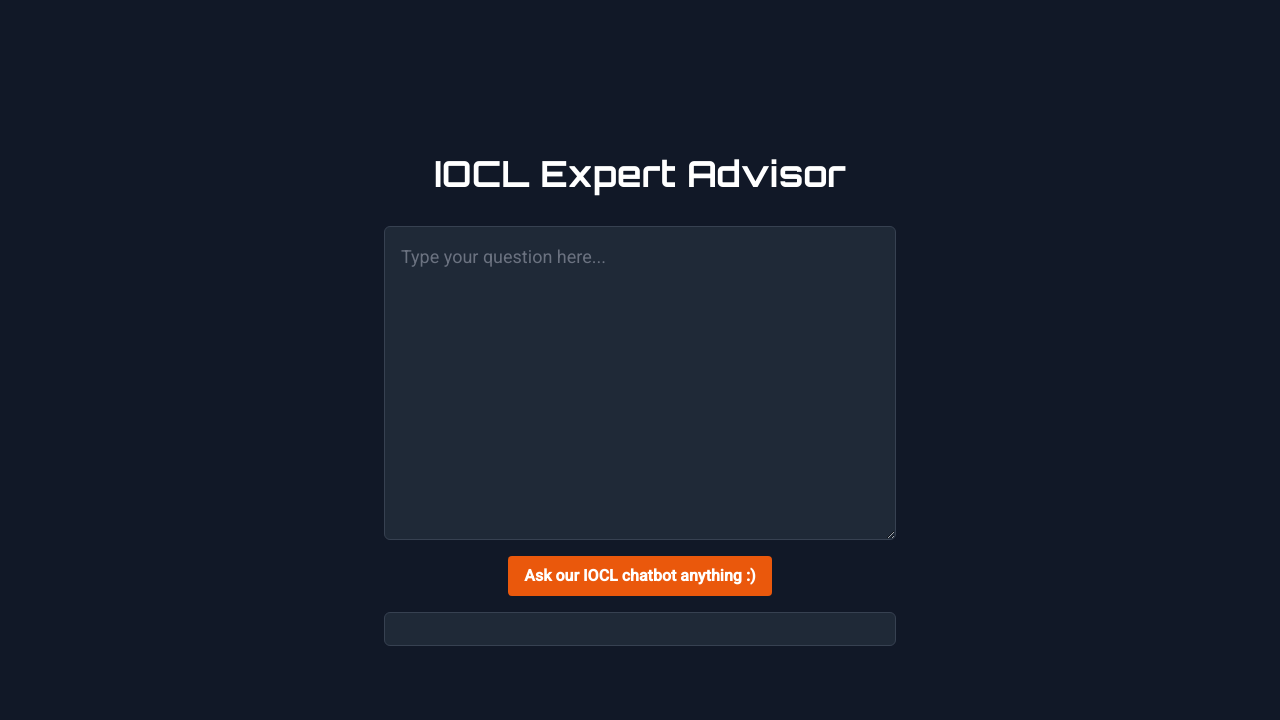
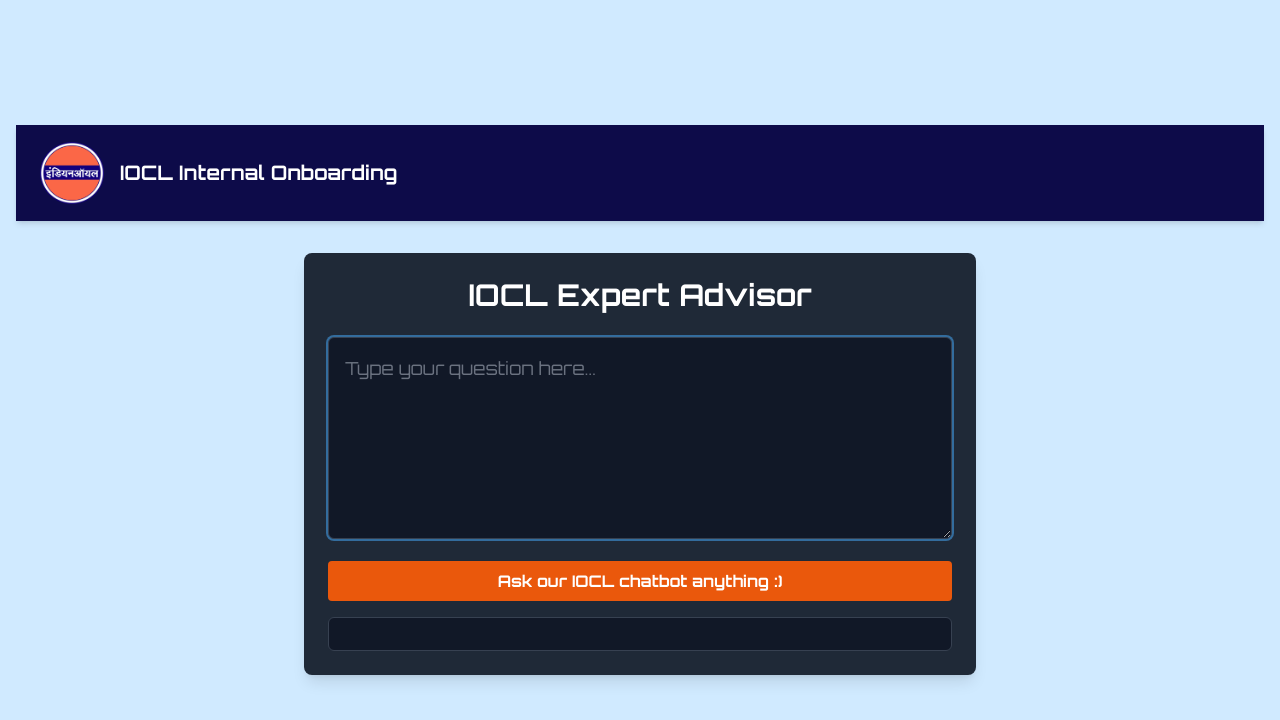
Before and after one commit to RAINAVINAYAK16/Internal-Tool-Onboarding, a React (Vite) app in the folder employee-training-tool/: page /materialsbot in a window 1280 px wide. Shown: the top 720 px of the page. Built offline with nearby package versions, Linux system fonts and the light colour scheme; no server answers.

Commit message:
chore : chatbot ui fixed

```diff
--- /dev/null
+++ b/employee-training-tool/src/components/materialsbot.css
@@ -0,0 +1,153 @@
+@import url('https://fonts.googleapis.com/css2?family=Orbitron:wght@400;700&display=swap');
+
+/* Ensure this CSS is loaded in your project */
+
+body {
+    font-family: 'Orbitron', sans-serif;
+}
+
+.min-h-screen {
+    min-height: 100vh;
+}
+
+.font-orbitron {
+    font-family: 'Orbitron', sans-serif;
+}
+
+.flex {
+    display: flex;
+}
+
+.items-center {
+    align-items: center;
+}
+
+.justify-center {
+    justify-content: center;
+}
+
+.bg-gray-900 {
+    background-color: #1a202c;
+}
+
+.text-white {
+    color: #ffffff;
+}
+
+.font-sans {
+    font-family: sans-serif;
+}
+
+.text-4xl {
+    font-size: 2.25rem;
+}
+
+.font-display {
+    font-family: 'Orbitron', sans-serif;
+}
+
+.font-extrabold {
+    font-weight: 800;
+}
+
+.mb-8 {
+    margin-bottom: 2rem;
+}
+
+.w-full {
+    width: 100%;
+}
+
+.max-w-lg {
+    max-width: 32rem;
+}
+
+.p-4 {
+    padding: 1rem;
+}
+
+.mb-4 {
+    margin-bottom: 1rem;
+}
+
+.border {
+    border-width: 1px;
+}
+
+.border-gray-700 {
+    border-color: #4a5568;
+}
+
+.bg-gray-800 {
+    background-color: #2d3748;
+}
+
+.rounded-md {
+    border-radius: 0.375rem;
+}
+
+.text-lg {
+    font-size: 1.125rem;
+}
+
+.placeholder-gray-500 {
+    color: #a0aec0;
+}
+
+.focus\:outline-none {
+    outline: 0;
+}
+
+.focus\:ring-2 {
+    box-shadow: 0 0 0 2px rgba(66, 153, 225, 0.6);
+}
+
+.focus\:ring-blue-500 {
+    --ring-color: #4299e1;
+}
+
+.focus\:border-transparent {
+    border-color: transparent;
+}
+
+.bg-orange-600 {
+    background-color: #dd6b20;
+}
+
+.hover\:bg-orange-700:hover {
+    background-color: #c05621;
+}
+
+.text-white {
+    color: #ffffff;
+}
+
+.font-bold {
+    font-weight: 700;
+}
+
+.py-2 {
+    padding-top: 0.5rem;
+    padding-bottom: 0.5rem;
+}
+
+.px-4 {
+    padding-left: 1rem;
+    padding-right: 1rem;
+}
+
+.rounded {
+    border-radius: 0.25rem;
+}
+
+.transition-colors {
+    transition-property: color, background-color, border-color, text-decoration-color, fill, stroke;
+}
+
+.duration-300 {
+    transition-duration: 300ms;
+}
+
+.ease-in-out {
+    transition-timing-function: cubic-bezier(0.4, 0, 0.2, 1);
+}
--- a/employee-training-tool/src/components/materialsbot.jsx
+++ b/employee-training-tool/src/components/materialsbot.jsx
@@ -1,9 +1,9 @@
 import axios from "axios";
 import { useState } from "react";
+import IndianOilLogo from '../assets/IndianOilLogo.png';
+import "./materialsbot.css";
 
-
-console.log (import.meta.env.VITE_API_URL);
-
+console.log(import.meta.env.VITE_API_URL);
 
 function MaterialsBot() {
     const [question, setQuestion] = useState("");
@@ -11,6 +11,7 @@ function MaterialsBot() {
 
     async function generateresponse() {
         setAnswer("Thinking...");
+        try {
             const response = await axios({
                 url: import.meta.env.VITE_API_URL,
                 method: "post",
@@ -20,31 +21,110 @@ function MaterialsBot() {
                     ],
                 },
             });
-
             setAnswer(response.data.candidates[0].content.parts[0].text);
+        } catch (error) {
+            setAnswer("Sorry, I couldn't fetch a response. Please try again.");
+        }
     }
 
     return (
-        <div className="flex flex-col items-center justify-center min-h-screen bg-gray-900 text-white font-sans">
-            <h1 className="text-4xl font-display font-extrabold mb-8">IOCL Expert Advisor</h1>
+        <div className="min-h-screen flex flex-col items-center justify-center bg-[#d0eaff] text-white font-orbitron p-4">
+            <header className="bg-[#0D0B49] w-full shadow-md mb-8 py-4 px-6 flex items-center justify-between">
+                <div className="flex items-center">
+                    <img src={IndianOilLogo} alt="Logo" className="w-16 h-16 object-contain" />
+                    <h1 className="ml-4 font-bold text-xl">IOCL Internal Onboarding</h1>
+                </div>
+            </header>
+            <div className="bg-gray-800 p-6 rounded-lg shadow-lg max-w-2xl w-full">
+                <h1 className="text-3xl font-extrabold mb-6 text-center">IOCL Expert Advisor</h1>
                 <textarea
                     value={question}
                     onChange={(e) => setQuestion(e.target.value)}
-                className="w-full max-w-lg p-4 mb-4 border border-gray-700 bg-gray-800 rounded-md text-lg placeholder-gray-500 focus:outline-none focus:ring-2 focus:ring-blue-500 focus:border-transparent"
+                    className="w-full p-4 mb-4 border border-gray-700 bg-gray-900 rounded-md text-lg placeholder-gray-500 focus:outline-none focus:ring-2 focus:ring-blue-500 focus:border-transparent"
                     placeholder="Type your question here..."
-                rows="10"
+                    rows="6"
                 ></textarea>
                 <button
                     onClick={generateresponse}
-                className="bg-orange-600 hover:bg-blue-700 text-white font-bold py-2 px-4 rounded mb-4 transition-colors duration-300 ease-in-out"
+                    className="w-full bg-orange-600 hover:bg-orange-700 text-white font-bold py-2 px-4 rounded mb-4 transition-colors duration-300 ease-in-out"
                 >
                     Ask our IOCL chatbot anything :)
                 </button>
-            <div className="w-full max-w-lg p-4 border border-gray-700 bg-gray-800 rounded-md">
+                <div className="w-full p-4 border border-gray-700 bg-gray-900 rounded-md">
                     <p className="text-lg">{answer}</p>
+                </div>
             </div>
         </div>
     );
 }
 
 export default MaterialsBot;
+
+
+
+
+
+
+
+
+
+
+
+
+
+
+
+
+
+
+
+// import axios from "axios";
+// import { useState } from "react";
+
+
+// console.log (import.meta.env.VITE_API_URL);
+
+
+// function MaterialsBot() {
+//     const [question, setQuestion] = useState("");
+//     const [answer, setAnswer] = useState("");
+
+//     async function generateresponse() {
+//         setAnswer("Thinking...");
+//         const response = await axios({
+//             url: import.meta.env.VITE_API_URL,
+//             method: "post",
+//             data: {
+//                 contents: [
+//                     { parts: [{ text: question }] },
+//                 ],
+//             },
+//         });
+
+//         setAnswer(response.data.candidates[0].content.parts[0].text);
+//     }
+
+//     return (
+//         <div className="flex flex-col items-center justify-center min-h-screen bg-gray-900 text-white font-sans">
+//             <h1 className="text-4xl font-display font-extrabold mb-8">IOCL Expert Advisor</h1>
+//             <textarea
+//                 value={question}
+//                 onChange={(e) => setQuestion(e.target.value)}
+//                 className="w-full max-w-lg p-4 mb-4 border border-gray-700 bg-gray-800 rounded-md text-lg placeholder-gray-500 focus:outline-none focus:ring-2 focus:ring-blue-500 focus:border-transparent"
+//                 placeholder="Type your question here..."
+//                 rows="10"
+//             ></textarea>
+//             <button
+//                 onClick={generateresponse}
+//                 className="bg-orange-600 hover:bg-blue-700 text-white font-bold py-2 px-4 rounded mb-4 transition-colors duration-300 ease-in-out"
+//             >
+//                 Ask our IOCL chatbot anything :)
+//             </button>
+//             <div className="w-full max-w-lg p-4 border border-gray-700 bg-gray-800 rounded-md">
+//                 <p className="text-lg">{answer}</p>
+//             </div>
+//         </div>
+//     );
+// }
+
+// export default MaterialsBot;
```
Lines whose indentation alone changed are shown as unchanged.
